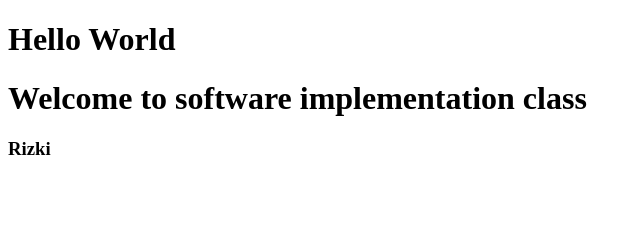
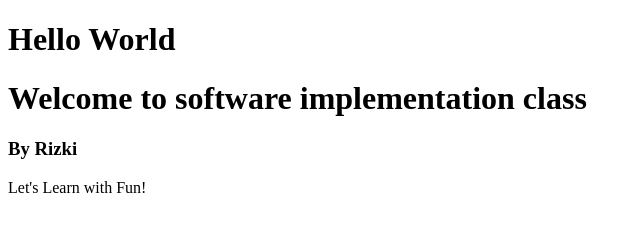
Before and after one commit to RizkiYanuar-Tech/IPL-Muhammad-Rizki-Yanuar, a plain HTML site: page index.html in a window 1280 px wide. Shown: the whole page, without its empty margins (0-641 px from the left). Drawn offline with Linux system fonts and the light colour scheme.

Commit message:
Tambah Konten

```diff
--- a/index.html
+++ b/index.html
@@ -3,7 +3,12 @@
     <head>
         <title>Hello World</title>
     </head>
+    <body>
         <h1>Hello World</h1>
         <h1>Welcome to software implementation class</h1>
-        <h3>Rizki</h3>
+        <h3>By Rizki</h3>
+        <section>
+            Let's Learn with Fun!
+        </section>
+    </body>
 </html>
```
